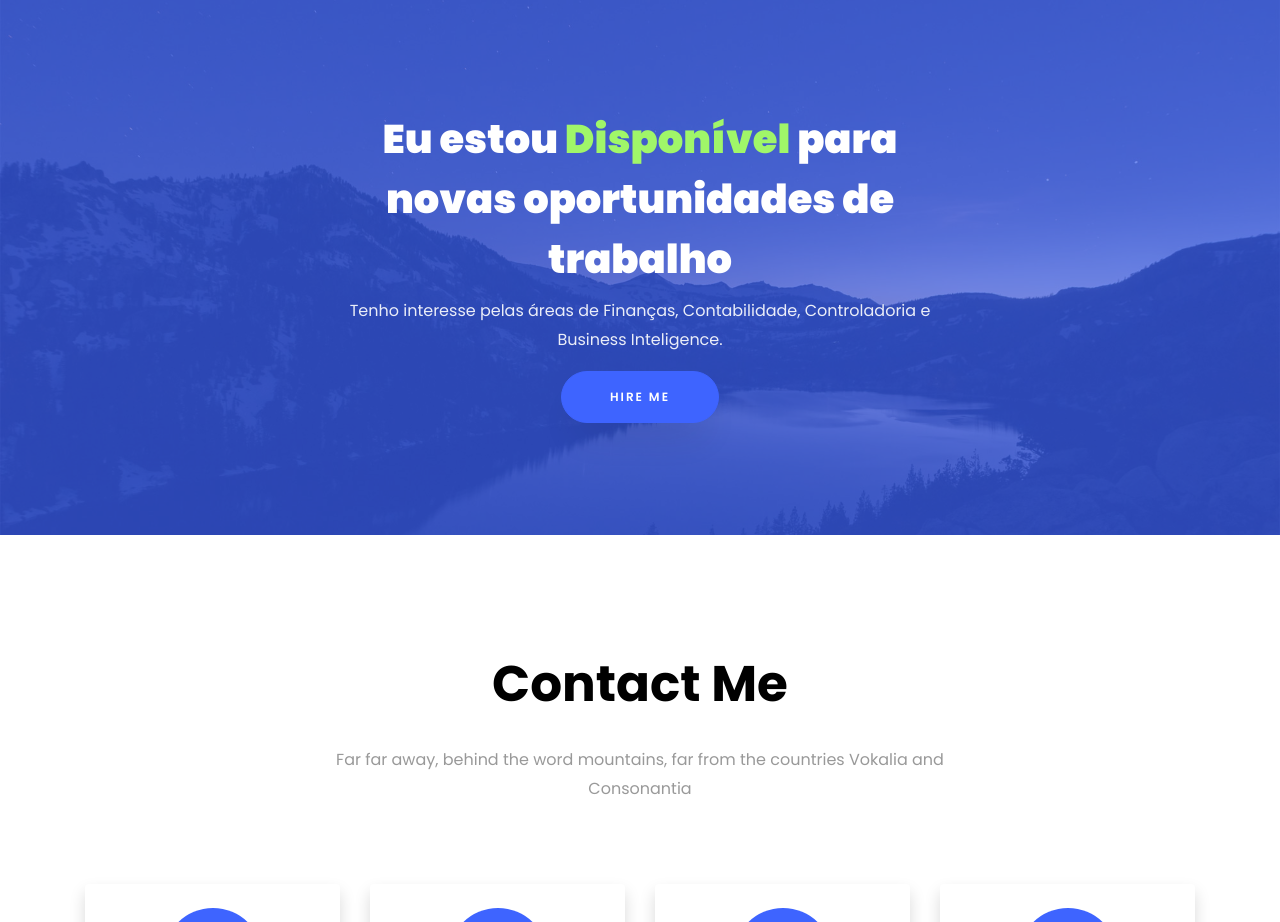
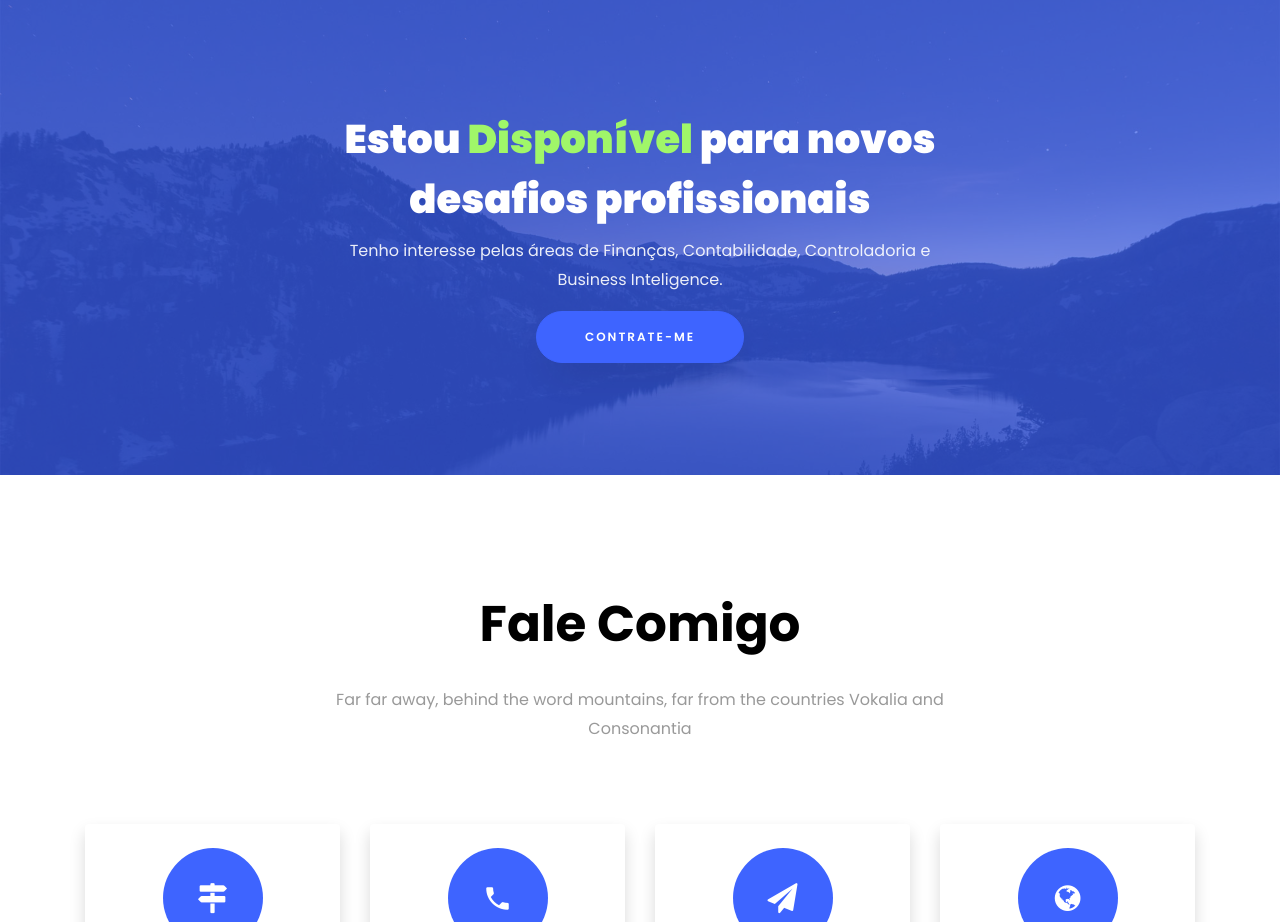
Before and after one commit to julioszeferino/meuportfolio, a plain HTML site: page index.html in a window 1280 px wide. Shown: the part 5155-6077 px from the top of the page. Drawn offline with Linux system fonts and the light colour scheme; files whose address does not match are found by name.

Commit message:
Update index.html

```diff
--- a/index.html
+++ b/index.html
@@ -466,9 +466,9 @@
 			<div class="container">
 				<div class="row justify-content-center">
 					<div class="col-md-7 ftco-animate text-center">
-						<h2>Eu estou <span>Disponível</span> para novas oportunidades de trabalho</h2>
+						<h2>Estou <span>Disponível</span> para novos desafios profissionais</h2>
 						<p>Tenho interesse pelas áreas de Finanças, Contabilidade, Controladoria e Business Inteligence.</p>
-						<p class="mb-0"><a href="#" class="btn btn-primary py-3 px-5">Hire me</a></p>
+						<p class="mb-0"><a href="#" class="btn btn-primary py-3 px-5">Contrate-me</a></p>
 					</div>
 				</div>
 			</div>
@@ -479,7 +479,7 @@
       	<div class="row justify-content-center mb-5 pb-3">
           <div class="col-md-7 heading-section text-center ftco-animate">
             <h1 class="big big-2">Contact</h1>
-            <h2 class="mb-4">Contact Me</h2>
+            <h2 class="mb-4">Fale Comigo</h2>
             <p>Far far away, behind the word mountains, far from the countries Vokalia and Consonantia</p>
           </div>
         </div>
```
